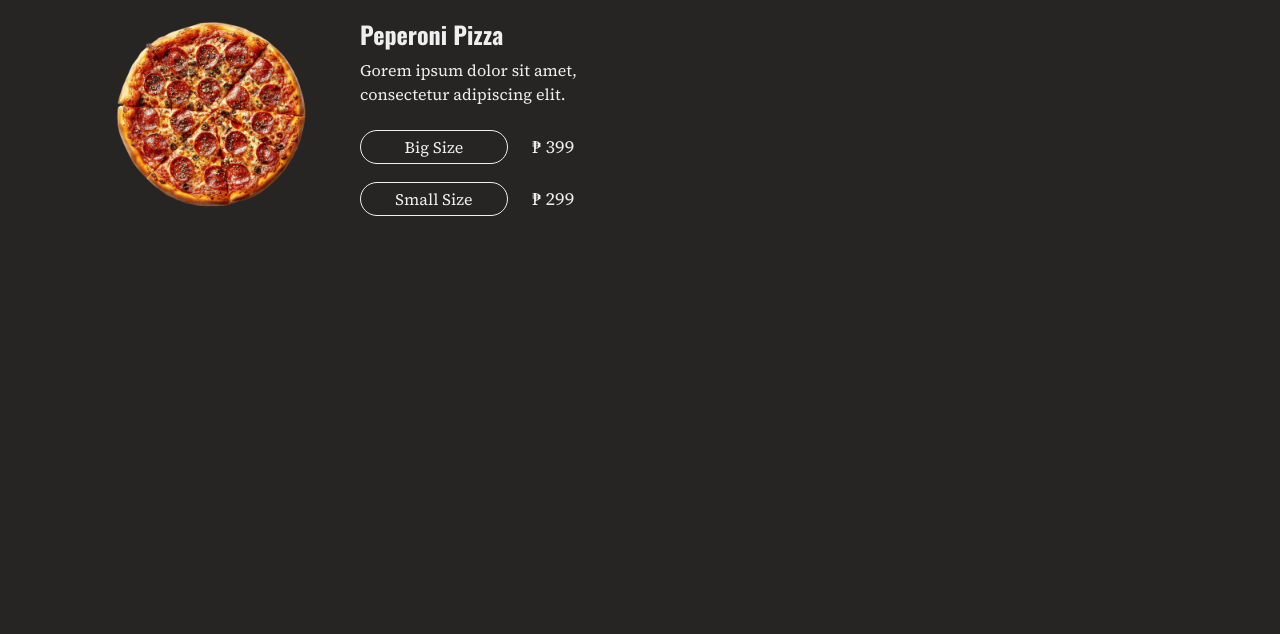
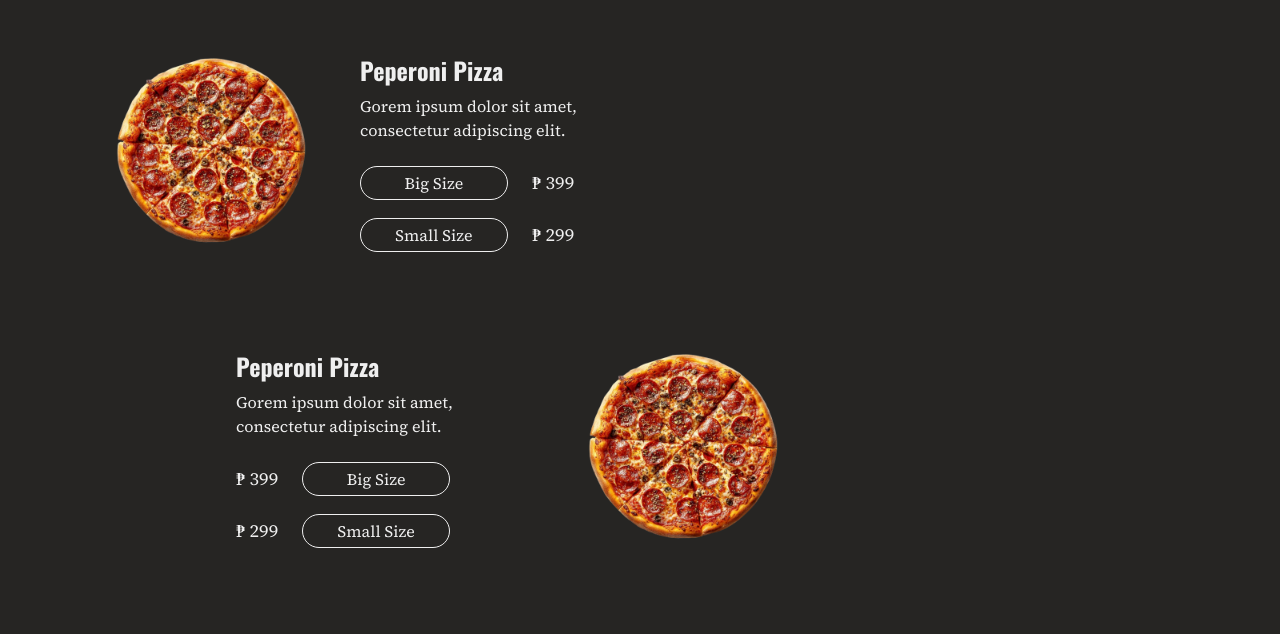
Before and after one commit to gjyannDev/restaurant-page, a website built with webpack: page src/index.html in a window 1280 px wide. Both pictures are taken after a click on the item "Menu". Shown: the part 166-800 px from the top of the page. Built offline with nearby package versions, Linux system fonts and the light colour scheme.

Commit message:
chore: add some conditino for image position to make contents align properly base on the image location.

```diff
--- a/src/components/menuPage.js
+++ b/src/components/menuPage.js
@@ -1,5 +1,6 @@
 import PizzaOne from "/src/assets/peperoni.png"
 
+// TODO: If the image location is right then make sure the contents are on the right side too.
 function createCard(title, description, priceInfo, price, pizzaImage, imagePosition) {
   //create elements
   const cardContainer = document.createElement("div");
@@ -16,6 +17,7 @@ function createCard(title, description, priceInfo, price, pizzaImage, imagePosit
   const cardPriceTwo = document.createElement("p");
   const pizzaImg = document.createElement("img");
 
+  // Setting attributes for elements
   cardContainer.setAttribute("class", "card__container");
   cardTitle.setAttribute("class", "card__title");
   cardDes.setAttribute("class", "card__description");
@@ -29,6 +31,7 @@ function createCard(title, description, priceInfo, price, pizzaImage, imagePosit
   priceContainer.setAttribute("class", "price__container");
   textContentContainer.setAttribute("class", "text__content-container");
 
+  // setting contents for each elements
   cardTitle.textContent = title;
   cardDes.textContent = description;
   cardPriceInfoOne.textContent = priceInfo[0];
@@ -39,14 +42,19 @@ function createCard(title, description, priceInfo, price, pizzaImage, imagePosit
   pizzaImg.alt = "Pizza Image";
   pizzaImg.style.width = "200px";
   pizzaImg.style.height = "200px";
-  pizzaImg.style.objectFit = "cover"
+  pizzaImg.style.objectFit = "cover";
+  (imagePosition === "right") && cardContainer.style.setProperty("margin-left", "124px");
+  // (imagePosition === "right") &&cardTitle.style.setProperty("text-align", "right");
 
+  // Appending it on the right container
   textContainer.appendChild(cardTitle);
   textContainer.appendChild(cardDes);
-  priceContainerOne.appendChild(cardPriceInfoOne);
+  (imagePosition === "left") && priceContainerOne.appendChild(cardPriceInfoOne);
   priceContainerOne.appendChild(cardPriceOne);
-  priceContainerTwo.appendChild(cardPriceInfoTwo);
+  (imagePosition === "right") && priceContainerOne.appendChild(cardPriceInfoOne);
+  (imagePosition === "left") && priceContainerTwo.appendChild(cardPriceInfoTwo);
   priceContainerTwo.appendChild(cardPriceTwo);
+  (imagePosition === "right") && priceContainerTwo.appendChild(cardPriceInfoTwo);
   priceContainer.appendChild(priceContainerOne);
   priceContainer.appendChild(priceContainerTwo);
   (imagePosition === "left") && cardContainer.appendChild(pizzaImg);
@@ -85,6 +93,36 @@ export default function MenuPage() {
       "left",
     )
   );
+  menuContainer.appendChild(
+    createCard(
+      "Peperoni Pizza",
+      "Gorem ipsum dolor sit amet, consectetur adipiscing elit.",
+      ["Big Size", "Small Size"],
+      ["₱ 399", "₱ 299"],
+      PizzaOne,
+      "right",
+    )
+  );
+  menuContainer.appendChild(
+    createCard(
+      "Peperoni Pizza",
+      "Gorem ipsum dolor sit amet, consectetur adipiscing elit.",
+      ["Big Size", "Small Size"],
+      ["₱ 399", "₱ 299"],
+      PizzaOne,
+      "left",
+    )
+  );
+  menuContainer.appendChild(
+    createCard(
+      "Peperoni Pizza",
+      "Gorem ipsum dolor sit amet, consectetur adipiscing elit.",
+      ["Big Size", "Small Size"],
+      ["₱ 399", "₱ 299"],
+      PizzaOne,
+      "right",
+    )
+  );
   allMenuContainer.appendChild(menuContainer)
   menuPageContainer.appendChild(menuHeaderText);
   menuPageContainer.appendChild(allMenuContainer);
--- a/src/style/style.css
+++ b/src/style/style.css
@@ -122,6 +122,9 @@ li {
 
 .menu__container {
   width: 60%;
+  display: flex;
+  flex-direction: column;
+  gap: 96px;
 }
 
 .card__container {
@@ -177,3 +180,7 @@ li {
 .all__menu-container {
   display: flex;
 }
+
+.all__menu-container {
+  margin: var(--size-4xl) 0 var(--size-4xl) 0;
+}
```
